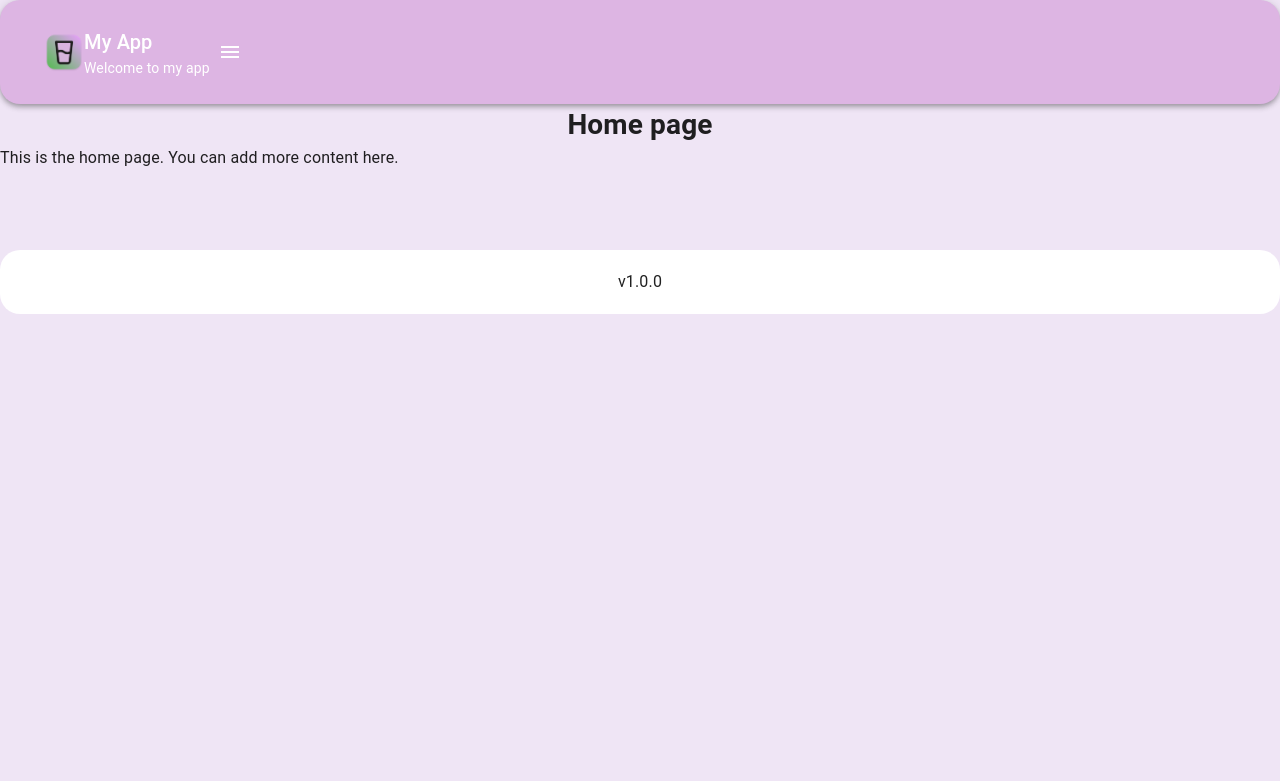
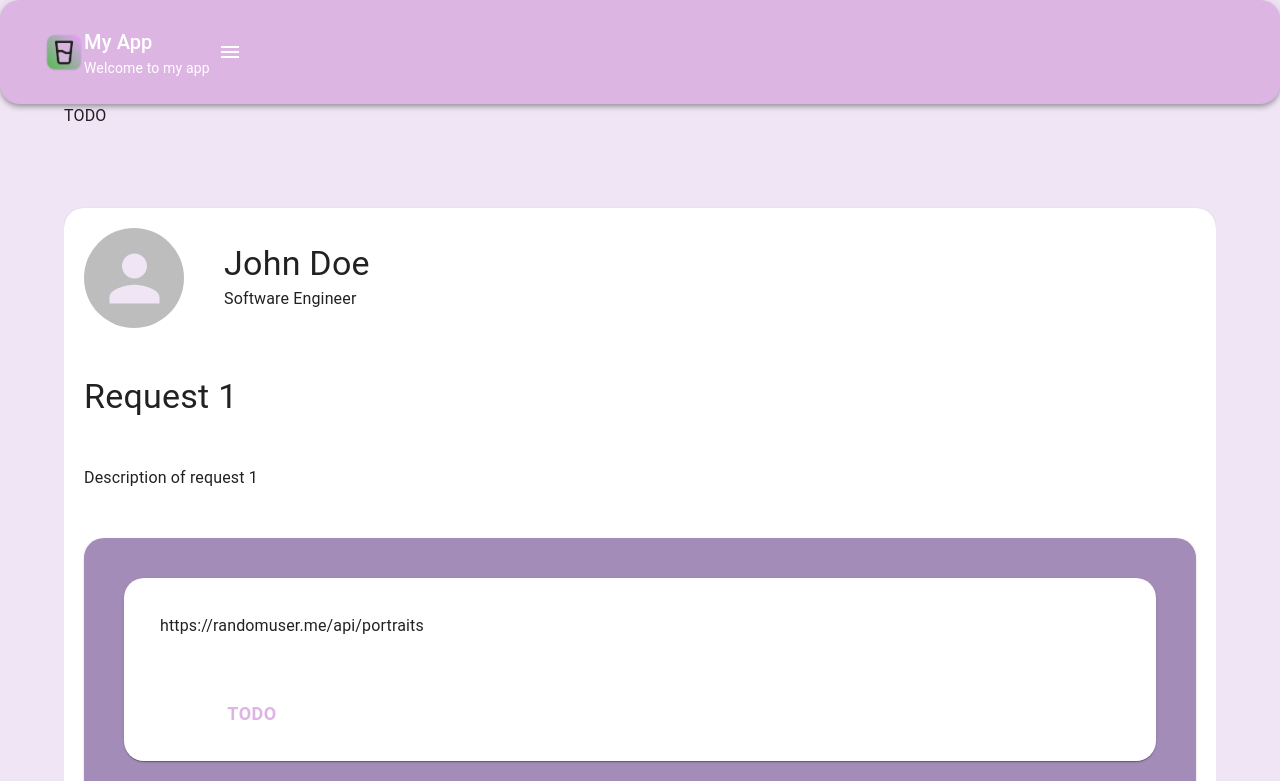
Before and after one commit to frecapG7/reco-web, a React (Vite) app: page / in a window 1280 px wide. Shown: the top 781 px of the page. Built offline with nearby package versions, Linux system fonts and the light colour scheme.

Commit message:
Home page wip

```diff
--- /dev/null
+++ b/src/components/request/RecommendationCard.jsx
@@ -0,0 +1,20 @@
+import {
+  Button,
+  Card,
+  CardActions,
+  CardContent,
+  CardHeader,
+} from "@mui/material";
+import { UserName } from "../user/UserName";
+
+export const RecommendationCard = ({ recommendation }) => {
+  return (
+    <Card>
+      <CardHeader avatar={recommendation.user.avatar}></CardHeader>
+      <CardContent></CardContent>
+      <CardActions>
+        <Button size="small">TODO</Button>
+      </CardActions>
+    </Card>
+  );
+};
--- a/src/components/user/UserCard.jsx
+++ b/src/components/user/UserCard.jsx
@@ -14,7 +14,8 @@ export const UserCard = ({ user, disabled }) => {
         title={user.name}
         subheader={user.title}
       />
-      <CardContent></CardContent>
+      <CardContent>
+      </CardContent>
     </Card>
   );
 };
--- /dev/null
+++ b/src/components/user/UserName.jsx
@@ -0,0 +1,14 @@
+import { Avatar, Box, Typography } from "@mui/material";
+
+export const UserName = ({ user }) => {
+  return (
+    <Box display="flex" justifyContent="flex-start" alignItems="center" gap={5}>
+      <Avatar src={user.avatar} sx={{ width: 100, height: 100 }} />
+
+      <Box>
+        <Typography variant="h4">{user.name}</Typography>
+        <Typography variant="subtitle1">{user.title}</Typography>
+      </Box>
+    </Box>
+  );
+};
--- a/src/home/Home.jsx
+++ b/src/home/Home.jsx
@@ -1,23 +1,78 @@
-import { Box, Container, Typography } from "@mui/material";
+import {
+  Box,
+  CircularProgress,
+  Container,
+  Paper,
+  Typography,
+} from "@mui/material";
+import { useGetRequests } from "../hooks/api/requests/useRequests";
+import InfiniteScroll from "react-infinite-scroll-component";
+import { Fragment } from "react";
+import { RequestDetails } from "./RequestDetails";
 
 export const Home = () => {
-  debugger;
+  const { data: results, isLoading, isError } = useGetRequests();
+
+  if (isLoading) {
+    return (
+      <Container maxWidth="lg">
+        <Box
+          align="center"
+          alignItems="center"
+          sx={{
+            my: 5,
+          }}
+        >
+          <CircularProgress />
+        </Box>
+      </Container>
+    );
+  }
 
   return (
-    <Box
-      sx={{
-        width: "100%",
-      }}
-    >
-      <Box align="center">
-        <Typography variant="title"> Home page </Typography>
+    <Container>
+      <Box aria-label="search-filters">TODO</Box>
+
+      <Box sx={{ my: 5 }}>
+        <InfiniteScroll
+          dataLength={results?.total}
+          next={() => console.log("next")}
+          hasMore={false}
+          loader={<CircularProgress />}
+          endMessage={
+            <Box align="center">
+              <b>And that's it for today</b>
+            </Box>
+          }
+          pullDownToRefresh
+          pullDownToRefreshThreshold={50}
+          pullDownToRefreshContent={
+            <Typography variant="h3" textAlign="center">
+              Pull down to refresh
+            </Typography>
+          }
+          releaseToRefreshContent={
+            <Typography variant="h3" textAlign="center">
+              Release to refresh
+            </Typography>
+          }
+          refreshFunction={() => console.log("refresh")}
+        >
+          {results?.resultSet.map((result) => (
+            <Paper
+              key={result.id}
+              sx={{
+                my: 5,
+                border: `5px solid ${
+                  result.status === "pending" ? "secondary.dark" : "green"
+                }`,
+              }}
+            >
+              <RequestDetails request={result} />
+            </Paper>
+          ))}
+        </InfiniteScroll>
       </Box>
-
-      <Box>
-        <Typography variant="body1">
-          This is the home page. You can add more content here.
-        </Typography>
-      </Box>
-    </Box>
+    </Container>
   );
 };
--- /dev/null
+++ b/src/home/RequestDetails.jsx
@@ -0,0 +1,44 @@
+import { Box, Divider, Paper, Stack, Typography } from "@mui/material";
+import { UserName } from "../components/user/UserName";
+import { UserCard } from "../components/user/UserCard";
+import { RecommendationCard } from "../components/request/RecommendationCard";
+
+export const RequestDetails = ({ request }) => {
+  return (
+    <Stack spacing={6}>
+      <Box>
+        <UserName user={request.author} />
+      </Box>
+
+      <Box>
+        <Typography variant="h4">{request.title}</Typography>
+      </Box>
+
+      <Box>
+        <Typography variant="body1">{request.description}</Typography>
+      </Box>
+
+      <Paper
+        sx={{
+          my: 5,
+          p: 5,
+          bgcolor: "primary.dark",
+        }}
+      >
+        <RecommendationCard
+          recommendation={{
+            user: {
+              name: "John Doe",
+              avatar: "https://randomuser.me/api/portraits",
+              title: "Software Engineer",
+            },
+            field1: "Field 1",
+            field2: "Field 2",
+            field3: "Field 3",
+            created: "2021-10-01",
+          }}
+        />
+      </Paper>
+    </Stack>
+  );
+};
--- /dev/null
+++ b/src/hooks/api/requests/useRequests.js
@@ -0,0 +1,54 @@
+import { useQuery } from "@tanstack/react-query";
+
+const getRequests = async () => {
+  return {
+    resultSet: [
+      {
+        id: 1,
+        title: "Request 1",
+        description: "Description of request 1",
+        status: "pending",
+        created: "2021-10-01",
+        author: {
+          id: 1,
+          name: "John Doe",
+          title: "Software Engineer",
+        },
+      },
+      {
+        id: 3,
+        title: "Request 1",
+        description: "Description of request 1",
+        status: "pending",
+        created: "2021-10-01",
+        author: {
+          id: 1,
+          name: "John Doe",
+          title: "Software Engineer",
+          avatar: "https://randomuser.me/api/port",
+        },
+      },
+      {
+        id: 4,
+        title: "Request 1",
+        description: "Description of request 1",
+        status: "pending",
+        created: "2021-10-01",
+        author: {
+          id: 1,
+          name: "John Doe",
+          title: "Software Engineer",
+          avatar: "https://randomuser.me/api/port",
+        },
+      },
+    ],
+    total: 100,
+  };
+};
+
+export const useGetRequests = () => {
+  return useQuery({
+    queryKey: ["requests"],
+    queryFn: getRequests,
+  });
+};
```
